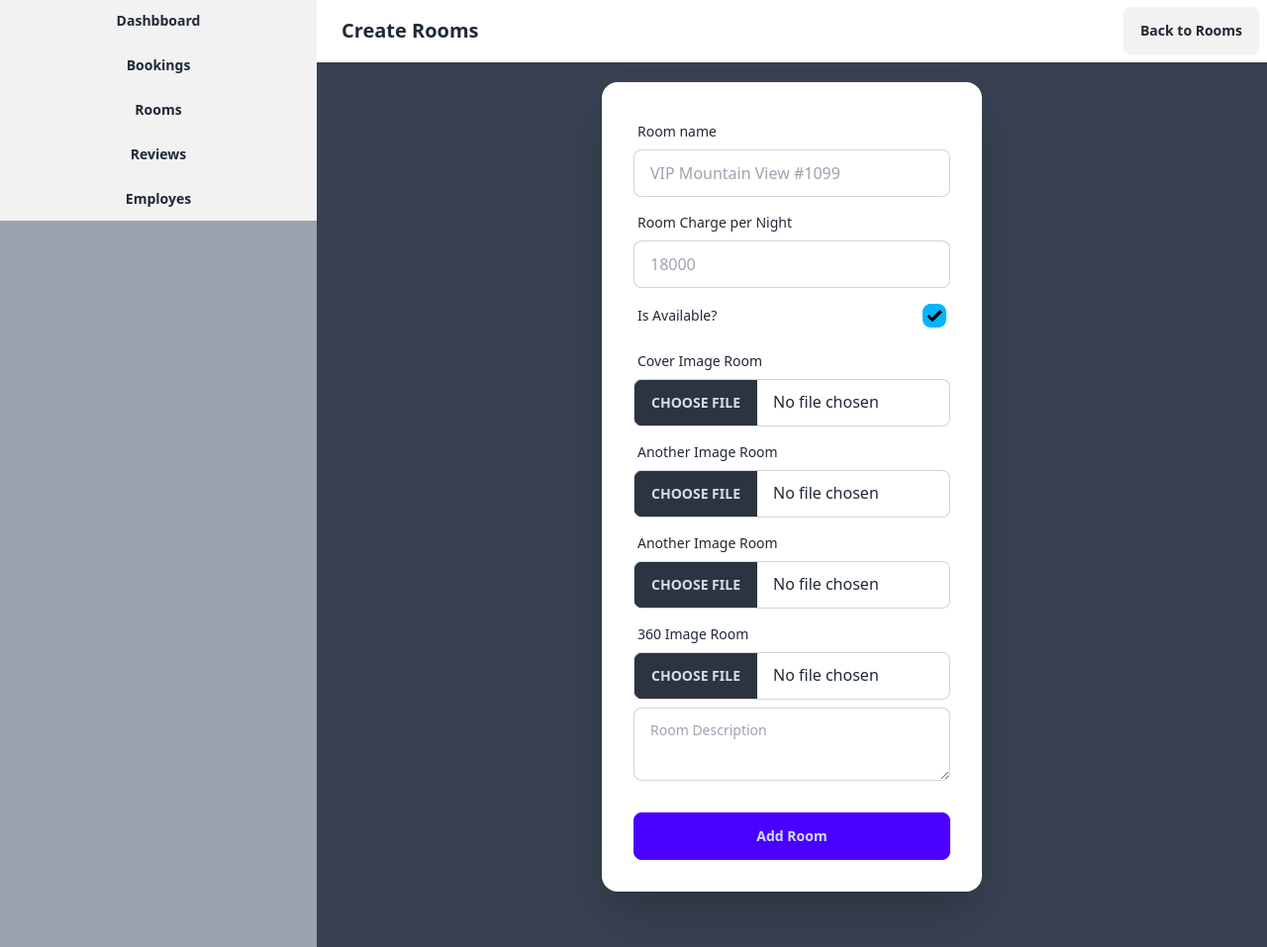
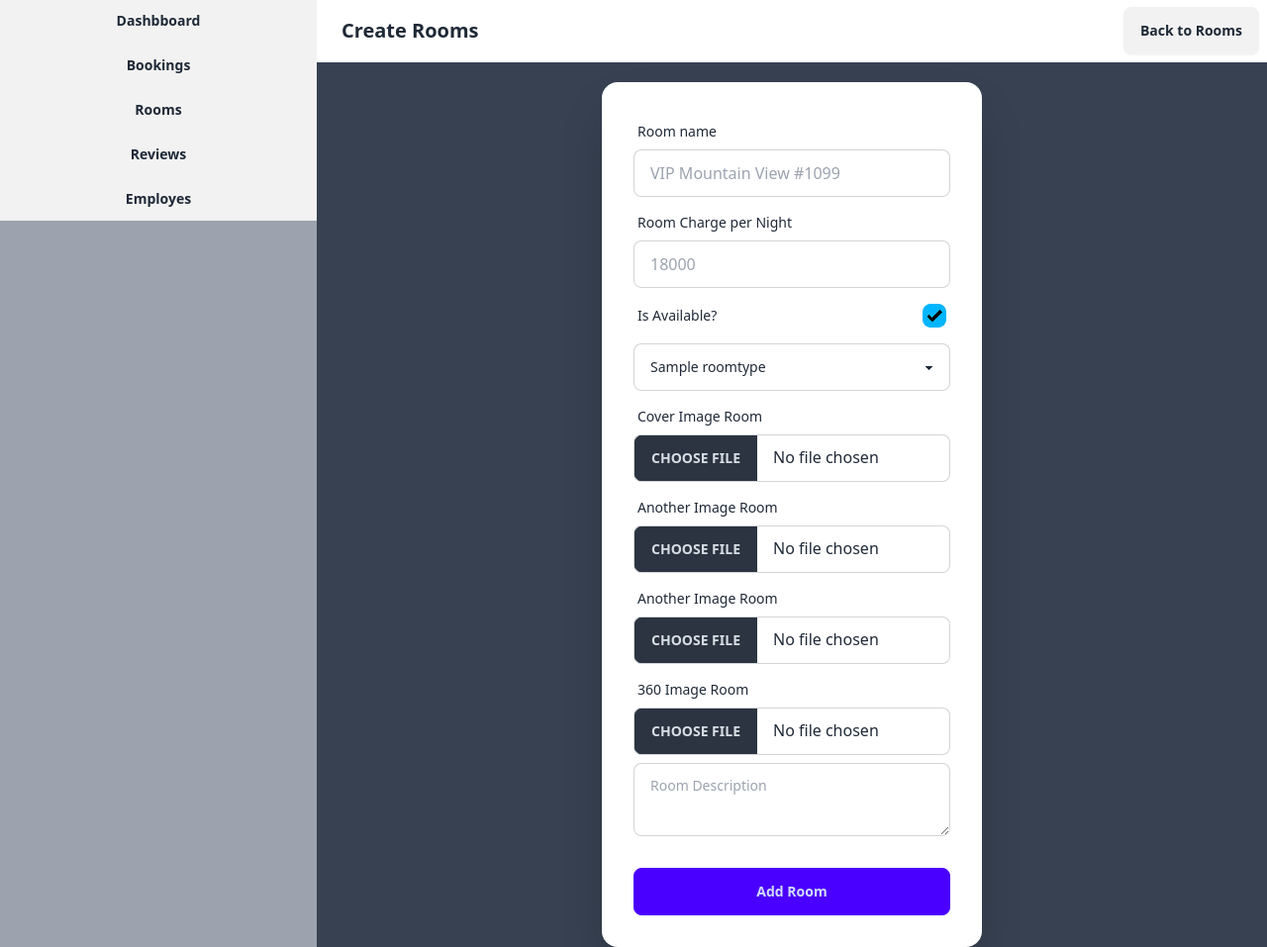
Before and after one commit to shahzaibaly1938/Hotel09, a Django app: page /custom_admin/rooms/create_room/ in a window 1280 px wide. Shown: the part 71-1028 px from the top of the page at 99% size. Run offline with Django 5.2, Linux system fonts and the light colour scheme; a user stored in the database is signed in; tables that the repository leaves empty hold one stand-in row (values such as "Sample post").

Commit message:
Upddate #02 created Create rooms and also display in admin panel.

```diff
--- a/roomandsuites/models.py
+++ b/roomandsuites/models.py
@@ -6,11 +6,14 @@ class Roomtype(models.Model):
     id = models.IntegerField(primary_key=True, default=None)
     name = models.CharField(max_length=100)
 
+    def __str__(self):
+        return self.name
+
 
 class Room(models.Model):
     id = models.IntegerField(primary_key= True, default=None)
     name = models.CharField(max_length=100)
-    type = models.ForeignKey(Roomtype, on_delete=models.CASCADE, related_name='roomtype_rooms')
+    room_type = models.ForeignKey(Roomtype, on_delete=models.CASCADE, related_name='roomtype_rooms')
     desc = models.TextField()
     price = models.DecimalField(max_digits=10, decimal_places=2)
     is_available = models.BooleanField(default=True)
--- a/roomandsuites/templates/roomandsuites/create_rooms.html
+++ b/roomandsuites/templates/roomandsuites/create_rooms.html
@@ -44,6 +44,11 @@
               <input type="checkbox" name="is_available" checked="checked" class="checkbox checkbox-info" />
             </label>
           </div>
+          <select name="room_type" class="select select-bordered w-full max-w-xs">
+            {% for type in room_type %}
+            <option>{{ type.name }}</option>
+            {% endfor %}
+          </select>
           <div class="form-control">
             <label class="cursor-pointer label">
               <span class="label-text">Cover Image Room</span>
--- a/roomandsuites/views.py
+++ b/roomandsuites/views.py
@@ -29,16 +29,17 @@ def create_room(request):
             image3 = request.FILES.get('room_image3')
             image360 = request.FILES.get('360_image')
             desc = request.POST['desc']
+            room_type = request.POST['room_type']
             if is_available == 'on':
                 is_available = True
             elif is_available is None:
                 is_available = False
 
-            Room.objects.create(name=name, price=price, is_available=is_available, image1_main=image1, image2=image2, image3=image3, image360=image360, desc=desc)
+            Room.objects.create(name=name, price=price, is_available=is_available, image1_main=image1, image2=image2, image3=image3, image360=image360, desc=desc, room_type=Roomtype.objects.get(name=room_type))
             messages.success(request, "Room Created Sucessfully..")
             return redirect('rooms')
-
-        return render(request, 'roomandsuites/create_rooms.html')
+        room_type = Roomtype.objects.all()
+        return render(request, 'roomandsuites/create_rooms.html', {'room_type': room_type})
     return HttpResponse('Not allowed 404!')
 
 @login_required
--- a/static/css/styles.css
+++ b/static/css/styles.css
@@ -1040,6 +1040,16 @@ html {
     opacity: 1;
   }
 
+  .btm-nav > *.disabled:hover,
+      .btm-nav > *[disabled]:hover {
+    pointer-events: none;
+    --tw-border-opacity: 0;
+    background-color: var(--fallback-n,oklch(var(--n)/var(--tw-bg-opacity)));
+    --tw-bg-opacity: 0.1;
+    color: var(--fallback-bc,oklch(var(--bc)/var(--tw-text-opacity)));
+    --tw-text-opacity: 0.2;
+  }
+
   .btn:hover {
     --tw-border-opacity: 1;
     border-color: var(--fallback-b3,oklch(var(--b3)/var(--tw-border-opacity)));
@@ -1330,6 +1340,40 @@ html {
   justify-content: flex-end;
 }
 
+.select {
+  display: inline-flex;
+  cursor: pointer;
+  -webkit-user-select: none;
+     -moz-user-select: none;
+          user-select: none;
+  -webkit-appearance: none;
+     -moz-appearance: none;
+          appearance: none;
+  height: 3rem;
+  min-height: 3rem;
+  padding-inline-start: 1rem;
+  padding-inline-end: 2.5rem;
+  font-size: 0.875rem;
+  line-height: 1.25rem;
+  line-height: 2;
+  border-radius: var(--rounded-btn, 0.5rem);
+  border-width: 1px;
+  border-color: transparent;
+  --tw-bg-opacity: 1;
+  background-color: var(--fallback-b1,oklch(var(--b1)/var(--tw-bg-opacity)));
+  background-image: linear-gradient(45deg, transparent 50%, currentColor 50%),
+    linear-gradient(135deg, currentColor 50%, transparent 50%);
+  background-position: calc(100% - 20px) calc(1px + 50%),
+    calc(100% - 16.1px) calc(1px + 50%);
+  background-size: 4px 4px,
+    4px 4px;
+  background-repeat: no-repeat;
+}
+
+.select[multiple] {
+  height: auto;
+}
+
 .stats {
   display: inline-grid;
   border-radius: var(--rounded-box, 1rem);
@@ -1452,6 +1496,16 @@ html {
   color: var(--fallback-erc,oklch(var(--erc)/var(--tw-text-opacity)));
   --alert-bg: var(--fallback-er,oklch(var(--er)/1));
   --alert-bg-mix: var(--fallback-b1,oklch(var(--b1)/1));
+}
+
+.btm-nav > *.disabled,
+    .btm-nav > *[disabled] {
+  pointer-events: none;
+  --tw-border-opacity: 0;
+  background-color: var(--fallback-n,oklch(var(--n)/var(--tw-bg-opacity)));
+  --tw-bg-opacity: 0.1;
+  color: var(--fallback-bc,oklch(var(--bc)/var(--tw-text-opacity)));
+  --tw-text-opacity: 0.2;
 }
 
 .btm-nav > * .label {
@@ -2024,6 +2078,54 @@ html {
   }
 }
 
+.select-bordered {
+  border-color: var(--fallback-bc,oklch(var(--bc)/0.2));
+}
+
+.select:focus {
+  box-shadow: none;
+  border-color: var(--fallback-bc,oklch(var(--bc)/0.2));
+  outline-style: solid;
+  outline-width: 2px;
+  outline-offset: 2px;
+  outline-color: var(--fallback-bc,oklch(var(--bc)/0.2));
+}
+
+.select-disabled,
+  .select:disabled,
+  .select[disabled] {
+  cursor: not-allowed;
+  --tw-border-opacity: 1;
+  border-color: var(--fallback-b2,oklch(var(--b2)/var(--tw-border-opacity)));
+  --tw-bg-opacity: 1;
+  background-color: var(--fallback-b2,oklch(var(--b2)/var(--tw-bg-opacity)));
+  color: var(--fallback-bc,oklch(var(--bc)/0.4));
+}
+
+.select-disabled::-moz-placeholder, .select:disabled::-moz-placeholder, .select[disabled]::-moz-placeholder {
+  color: var(--fallback-bc,oklch(var(--bc)/var(--tw-placeholder-opacity)));
+  --tw-placeholder-opacity: 0.2;
+}
+
+.select-disabled::placeholder,
+  .select:disabled::placeholder,
+  .select[disabled]::placeholder {
+  color: var(--fallback-bc,oklch(var(--bc)/var(--tw-placeholder-opacity)));
+  --tw-placeholder-opacity: 0.2;
+}
+
+.select-multiple,
+  .select[multiple],
+  .select[size].select:not([size="1"]) {
+  background-image: none;
+  padding-right: 1rem;
+}
+
+[dir="rtl"] .select {
+  background-position: calc(0% + 12px) calc(1px + 50%),
+    calc(0% + 16px) calc(1px + 50%);
+}
+
 @keyframes skeleton {
   from {
     background-position: 150%;
```
Also changed, not shown: roomandsuites/templates/roomandsuites/rooms.html (+6 -2 lines), roomandsuites/migrations/0004_rename_type_room_room_type.py (added).
